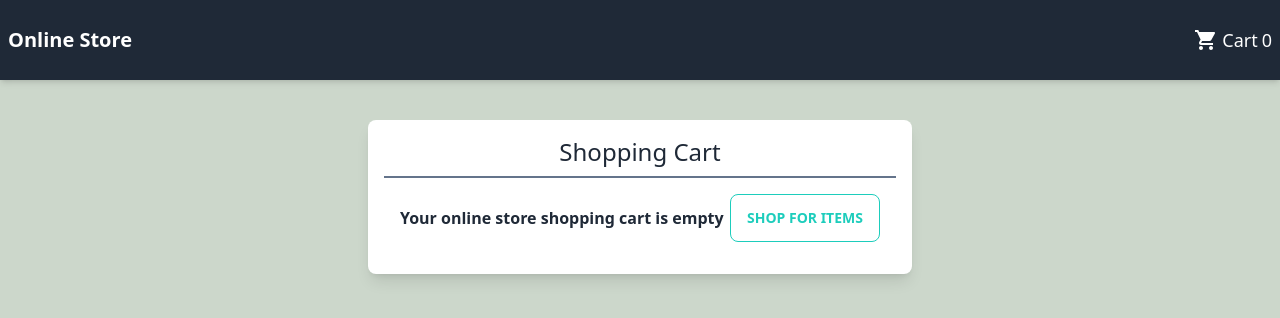
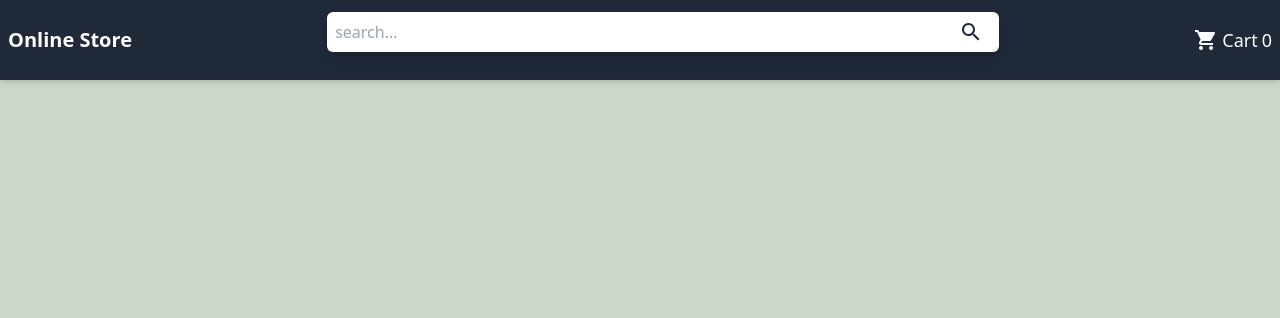
Before and after one commit to yoga2000/e-commerce, a React (Vite) app: page /cart in a window 1280 px wide. Shown: the top 318 px of the page. Built offline with nearby package versions, Linux system fonts and the light colour scheme.

Commit message:
added search functionality

```diff
--- a/src/App.jsx
+++ b/src/App.jsx
@@ -3,8 +3,17 @@ import ProductList from "./Components/ProductList";
 import { BrowserRouter, Route, Routes } from "react-router-dom";
 import Cart from "./pages/Cart";
 import ProductPage from "./pages/ProductPage";
+import React, { useState } from "react";
 
 function App() {
+  const [searchTerm, setSearchTerm] = useState("");
+  const inputChange = (query) => {
+    setSearchTerm(query);
+    setTimeout(() => {
+      setSearchTerm("");
+    }, 5000);
+  };
+
   return (
     <BrowserRouter>
       <Routes>
@@ -12,12 +21,11 @@ function App() {
           path="/"
           element={
             <>
-              <Header />
-
-              <ProductList value="men's clothing" />
-              <ProductList value="women's clothing" />
-              <ProductList value="jewelery" />
-              <ProductList value="electronics" />
+              <Header inputChange={inputChange} value={searchTerm} />
+              <ProductList value="men's clothing" searchQuery={searchTerm} />
+              <ProductList value="women's clothing" searchQuery={searchTerm} />
+              <ProductList value="jewelery" searchQuery={searchTerm} />
+              <ProductList value="electronics" searchQuery={searchTerm} />
             </>
           }
         />
@@ -25,8 +33,7 @@ function App() {
           path="/cart"
           element={
             <>
-              <Header />
-              <Cart />
+              <Header inputChange={inputChange} value={searchTerm} />
             </>
           }
         />
--- a/src/Components/Header.jsx
+++ b/src/Components/Header.jsx
@@ -1,13 +1,13 @@
-import React from "react";
+import React, { useState } from "react";
 import ShoppingCartIcon from "@mui/icons-material/ShoppingCart";
+import SearchIcon from "@mui/icons-material/Search";
 import { Link } from "react-router-dom";
 import { useSelector } from "react-redux";
-
-const Header = () => {
+const Header = ({ value, inputChange }) => {
   const cartItem = useSelector((state) => state.cart.items);
 
   return (
-    <nav className="bg-gray-800 h-[80px]    flex items-center    shadow-md top-0 sticky z-50 w-full mb-6   ">
+    <nav className="bg-gray-800 h-[80px] flex items-center    shadow-md top-0 sticky z-50 w-full mb-6   ">
       <div className="container max-w-md  flex sm:max-w-7xl mx-auto items-center justify-between">
         <Link
           to="/"
@@ -15,7 +15,16 @@ const Header = () => {
         >
           Online Store
         </Link>
-
+        <div className=" hidden lg:flex w-full items-center  shadow-lg max-w-2xl mx-auto mb-4 sticky">
+          <input
+            type="text"
+            placeholder="search..."
+            value={value}
+            onChange={(e) => inputChange(e.target.value)}
+            className="p-2 w-full rounded-md text-black"
+          />
+          <SearchIcon className=" right-0 mr-4 absolute" />
+        </div>
         <Link
           to="/cart"
           className="text-white sm:text-lg items-center rounded-lg p-2 duration-150 flex space-x-1 hover:bg-indigo-500 hover:scale-105 "
--- a/src/Components/ProductList.jsx
+++ b/src/Components/ProductList.jsx
@@ -1,12 +1,11 @@
 import React, { useEffect, useState } from "react";
 import ProductCard from "./ProductCard";
-import { Link } from "react-router-dom";
 
-const ProductList = (props) => {
+const ProductList = ({ value, searchQuery }) => {
   const [data, setData] = useState([]);
 
   useEffect(() => {
-    const apiURL = `https://fakestoreapi.com/products/category/${props.value}`;
+    const apiURL = `https://fakestoreapi.com/products/category/${value}`;
     fetch(apiURL)
       .then((response) => {
         if (!response.ok) {
@@ -20,16 +19,22 @@ const ProductList = (props) => {
       .catch((err) => {
         console.error("err fecthing data", err);
       });
-  }, []);
+  }, [searchQuery]);
+  const filteredData = data.filter((item) =>
+    searchQuery.toLowerCase() === ""
+      ? item
+      : item.title.toLowerCase().includes(searchQuery)
+  );
+
   return (
-    <div className=" pb-4  shadow-lg z-50 ">
+    <div className=" pb-4  shadow-lg z-50  ">
       {/* listing card */}
       <div className=" text-lg marker:md:text-xl font-semibold uppercase  bg-white text-center text-purple-700 shadow-md py-2 lg:text-2xl">
-        {props.value}
+        {value}
       </div>
 
       <div className=" flex-col  flex sm:flex-row sm:flex-wrap sm:flex lg:flex lg:flex-wrap  ">
-        {data.map((item) => (
+        {filteredData.map((item) => (
           <ProductCard key={item.id} data={item} />
         ))}
       </div>
```
